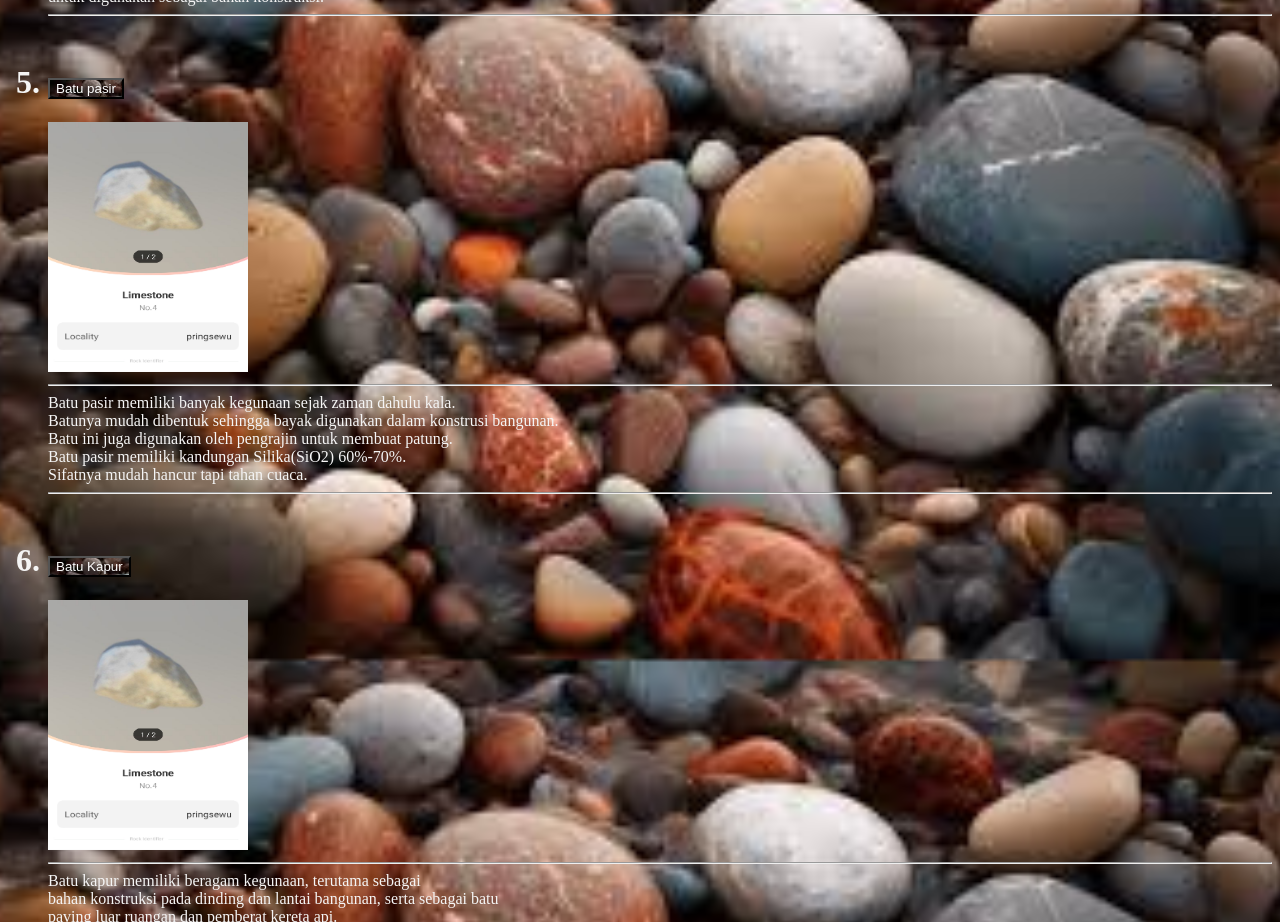
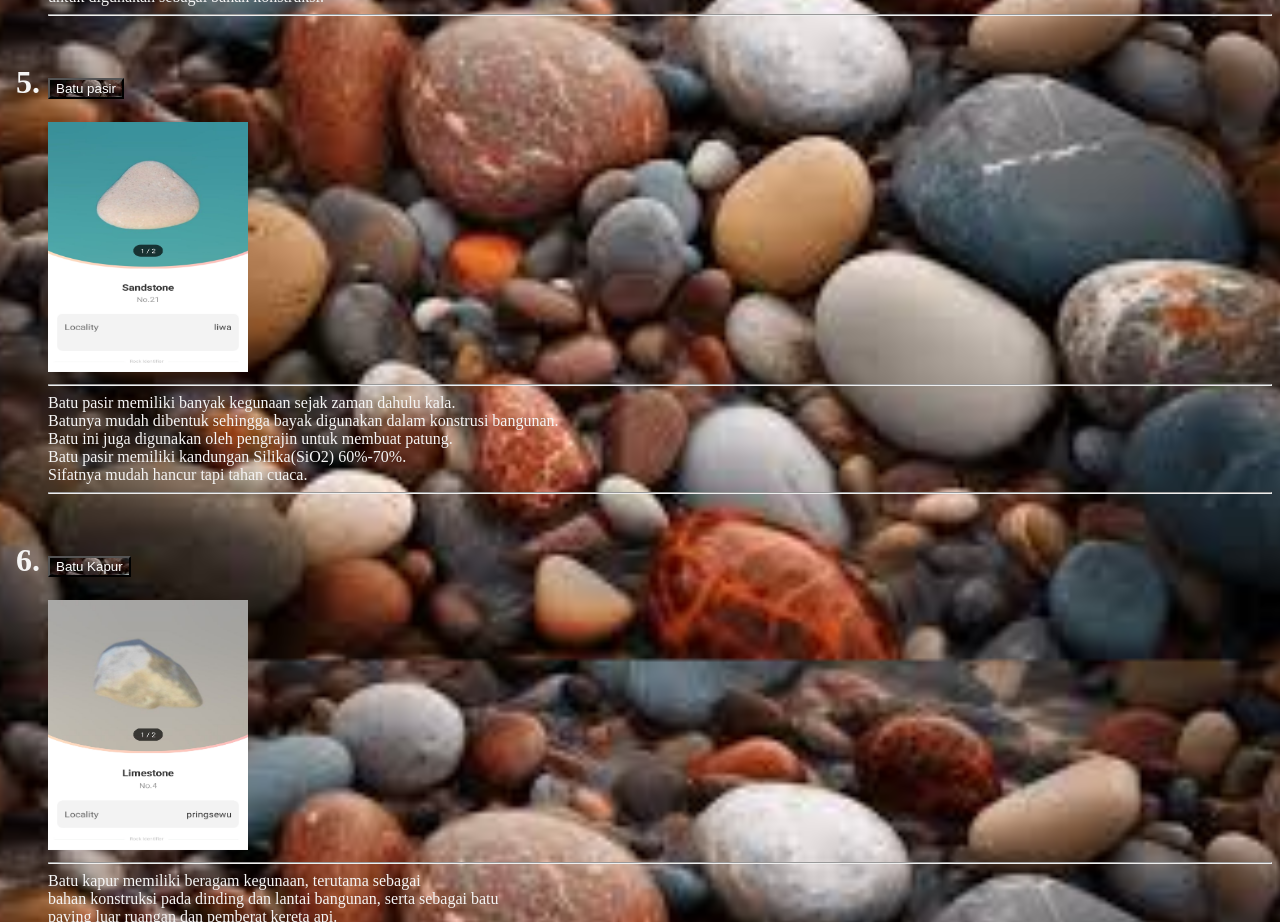
Before and after one commit to Muhammad-Hasan-Web/penelitianku-tentang-batu-batuan, a plain HTML site: page index.html in a window 1280 px wide. Shown: the part 2540-3462 px from the top of the page. Drawn offline with Linux system fonts and the light colour scheme.

Commit message:
Update index.html

```diff
--- a/index.html
+++ b/index.html
@@ -79,7 +79,7 @@ Penjelasan mengenai batu-batuan yang ada di Website ini bersumber dari: https://
 				<hr>
 				<br>
 				<h1><li><button>Batu pasir</button></li></h1>
-				<img src="batu kapur.jpeg" alt="pasir"id="img">
+				<img src="batu pasir.jpeg" alt="pasir"id="img">
 				<hr>
 				Batu pasir memiliki banyak kegunaan sejak zaman dahulu kala.<br />
 				Batunya mudah dibentuk sehingga bayak digunakan dalam konstrusi bangunan.<br />
```
